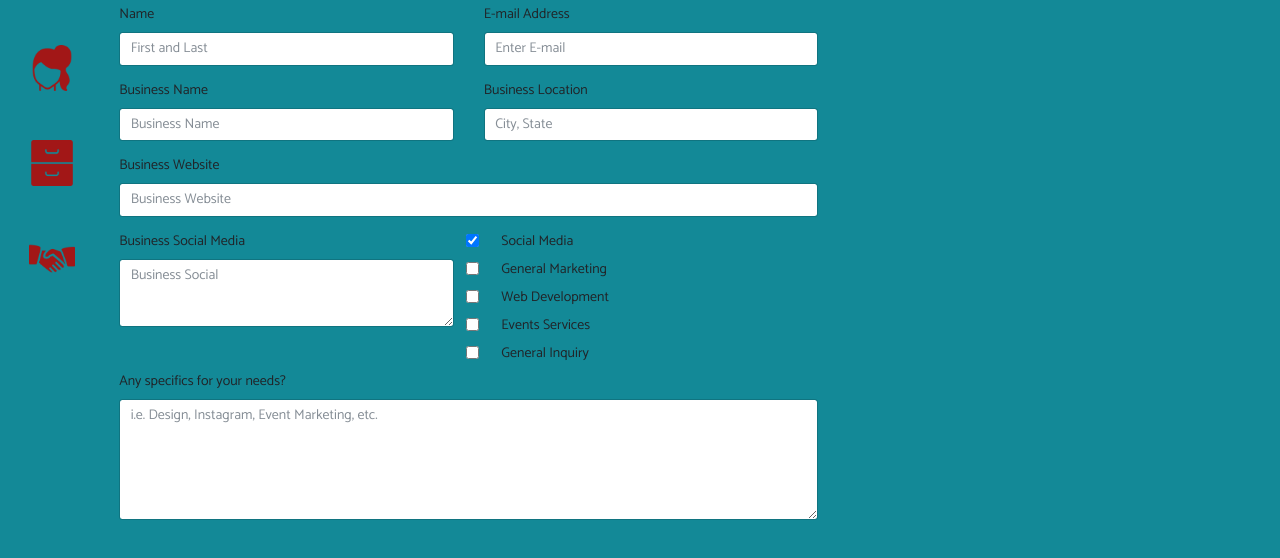
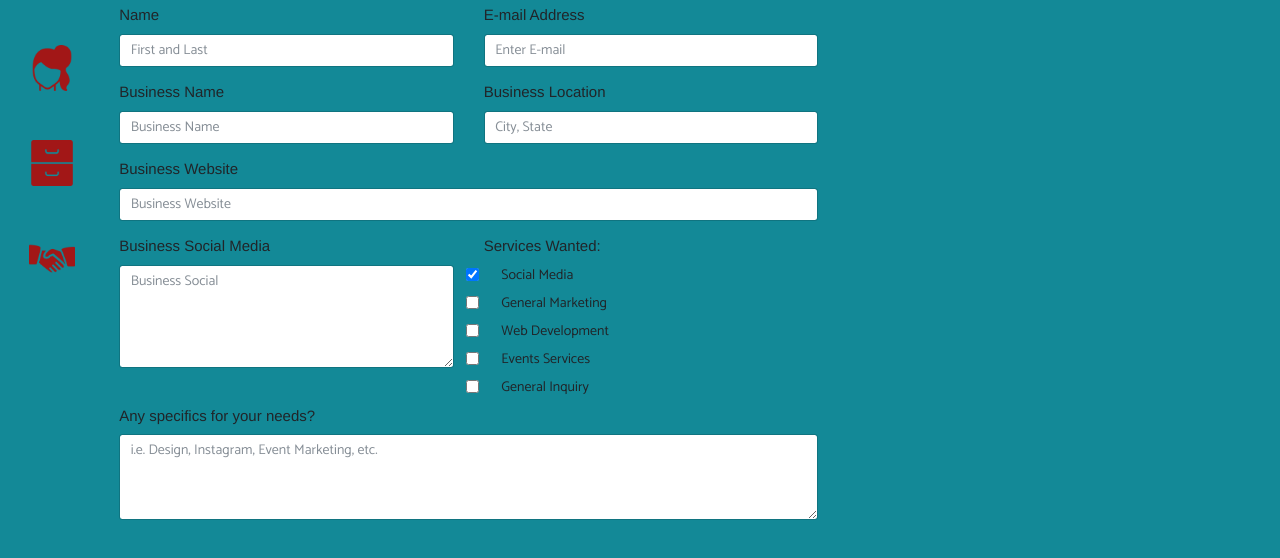
Before and after one commit to geanieblanco/portfolio, a plain HTML site: page public/contact.html in a window 1280 px wide. Shown: the part 172-730 px from the top of the page. Drawn offline with nearby package versions, Linux system fonts and the light colour scheme; a web font is replaced by a local one.

Commit message:
contact/resume

```diff
--- a/public/app.js
+++ b/public/app.js
@@ -1,16 +1,16 @@
 $(document).ready(function() {
+  //Homepage Typewriter
   var app = document.getElementById('title');
 
   var typewriter = new Typewriter(app, {
     loop: false
   });
 
-
   typewriter.typeString(`Hi there! I'm Geanie... How can I help you? `)
     .pauseFor(1000)
     .start();
-});
 
+  //Homepage Popovers
   $(function() {
     $('[data-toggle="popover"]').popover({
       container: 'body',
@@ -18,3 +18,5 @@ $(function() {
       boundary: 'scrollParent'
     })
   });
+
+});
--- a/public/contact.html
+++ b/public/contact.html
@@ -11,7 +11,6 @@
   <!-- BOOTSTRAP -->
   <link rel="stylesheet" href="https://maxcdn.bootstrapcdn.com/bootstrap/4.0.0-beta/css/bootstrap.min.css" integrity="sha384-/Y6pD6FV/Vv2HJnA6t+vslU6fwYXjCFtcEpHbNJ0lyAFsXTsjBbfaDjzALeQsN6M" crossorigin="anonymous">
 
-  <!-- SCROLLBAR -->
   <!-- GOOGLE FONTS -->
   <link href="https://fonts.googleapis.com/css?family=Give+You+Glory" rel="stylesheet">
   <link href="https://fonts.googleapis.com/css?family=Open+Sans" rel="stylesheet">
@@ -24,6 +23,7 @@
   <script src="app.js"></script>
   <link rel="stylesheet" href="assets/stylesheets/style.css">
   <link rel="stylesheet" href="assets/stylesheets/resume.css">
+  <link rel="stylesheet" href="assets/stylesheets/contact.css">
 
 </head>
 
@@ -50,7 +50,7 @@
         </ul>
       </nav>
 
-      <div class="col-7">
+      <div class="col-7" id="contact-form">
         <h1 class="display-3">Contact Me</h1>
         <form>
           <div class="row">
@@ -91,30 +91,32 @@
           <div class="row">
             <div class="col form-group">
               <label for="business-social">Business Social Media</label>
-              <textarea type="text" class="form-control" id="business-social" placeholder="Business Social" rows="3"></textarea>
+              <textarea type="text" class="form-control" id="business-social" placeholder="Business Social" rows="5"></textarea>
             </div>
 
             <!-- services needed -->
+
             <div class="col">
+              <label for="services-needed">Services Wanted:</label>
               <div class="form-check">
                 <input class="form-check-input" type="checkbox" name="exampleRadios" id="services-needed" value="social" checked>
-                <label class="form-check-label">Social Media</label>
+                <span class="form-check-label">Social Media</span>
               </div>
               <div class="form-check">
                 <input class="form-check-input" type="checkbox" name="exampleRadios" id="services-needed" value="marketing">
-                <label class="form-check-label">General Marketing</label>
+                <span class="form-check-label">General Marketing</span>
               </div>
               <div class="form-check">
                 <input class="form-check-input" type="checkbox" name="exampleRadios" id="services-needed" value="web">
-                <label class="form-check-label">Web Development</label>
+                <span class="form-check-label">Web Development</span>
               </div>
               <div class="form-check">
                 <input class="form-check-input" type="checkbox" name="exampleRadios" id="services-needed" value="events">
-                <label class="form-check-label">Events Services</label>
+                <span class="form-check-label">Events Services</span>
               </div>
               <div class="form-check">
                 <input class="form-check-input" type="checkbox" name="exampleRadios" id="services-needed" value="other">
-                <label class="form-check-label">General Inquiry</label>
+                <span class="form-check-label">General Inquiry</span>
               </div>
             </div>
           </div>
@@ -122,7 +124,7 @@
           <div class="row">
             <div class="col form-group">
               <label for="client-message">Any specifics for your needs?</label>
-              <textarea type="text" class="form-control" id="client-message" placeholder="i.e. Design, Instagram, Event Marketing, etc." rows="6"></textarea>
+              <textarea type="text" class="form-control" id="client-message" placeholder="i.e. Design, Instagram, Event Marketing, etc." rows="4"></textarea>
             </div>
           </div>
         </form>
```
Also changed, not shown: public/resume.html (+11 -2 lines). Lines whose indentation alone changed are shown as unchanged.
